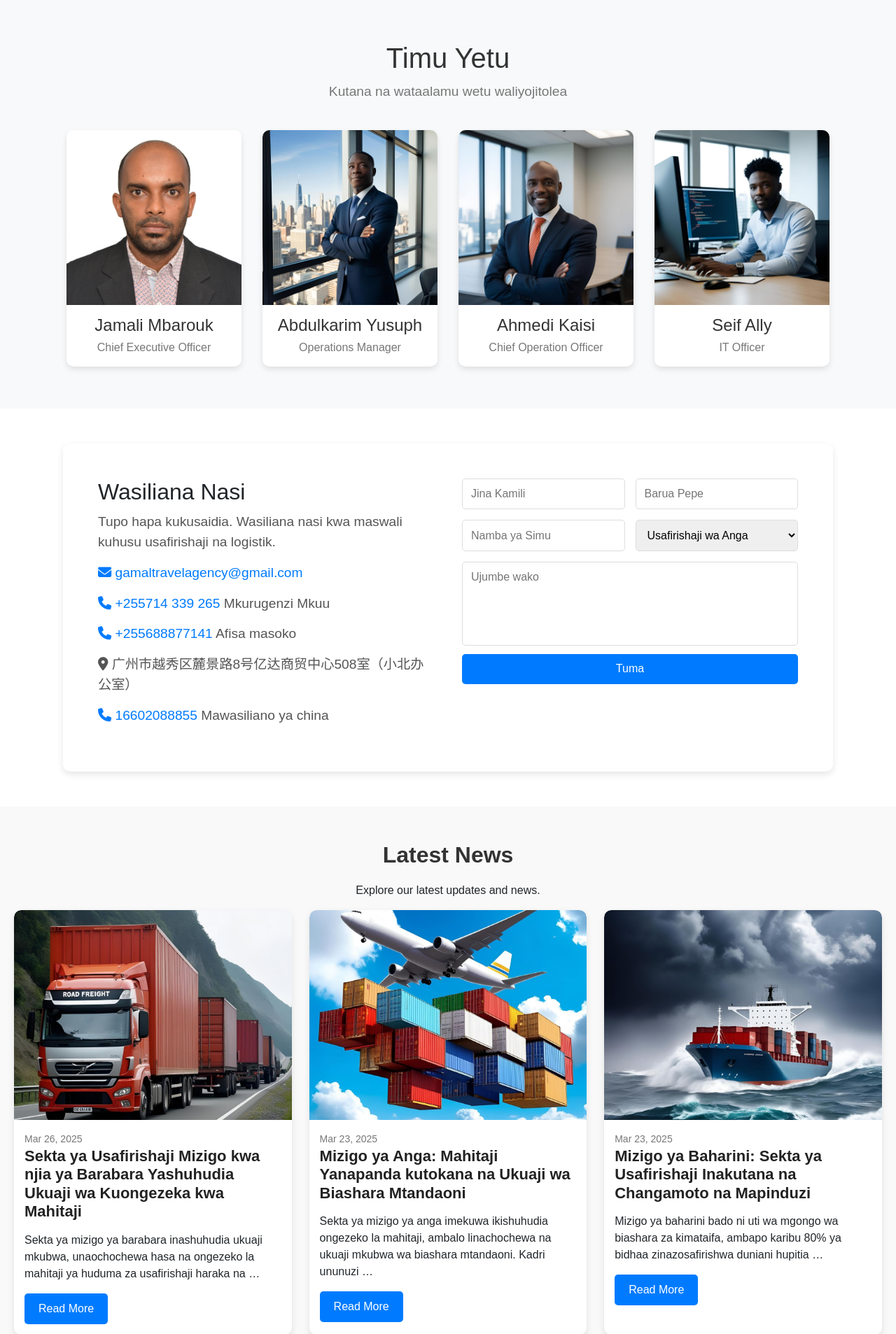
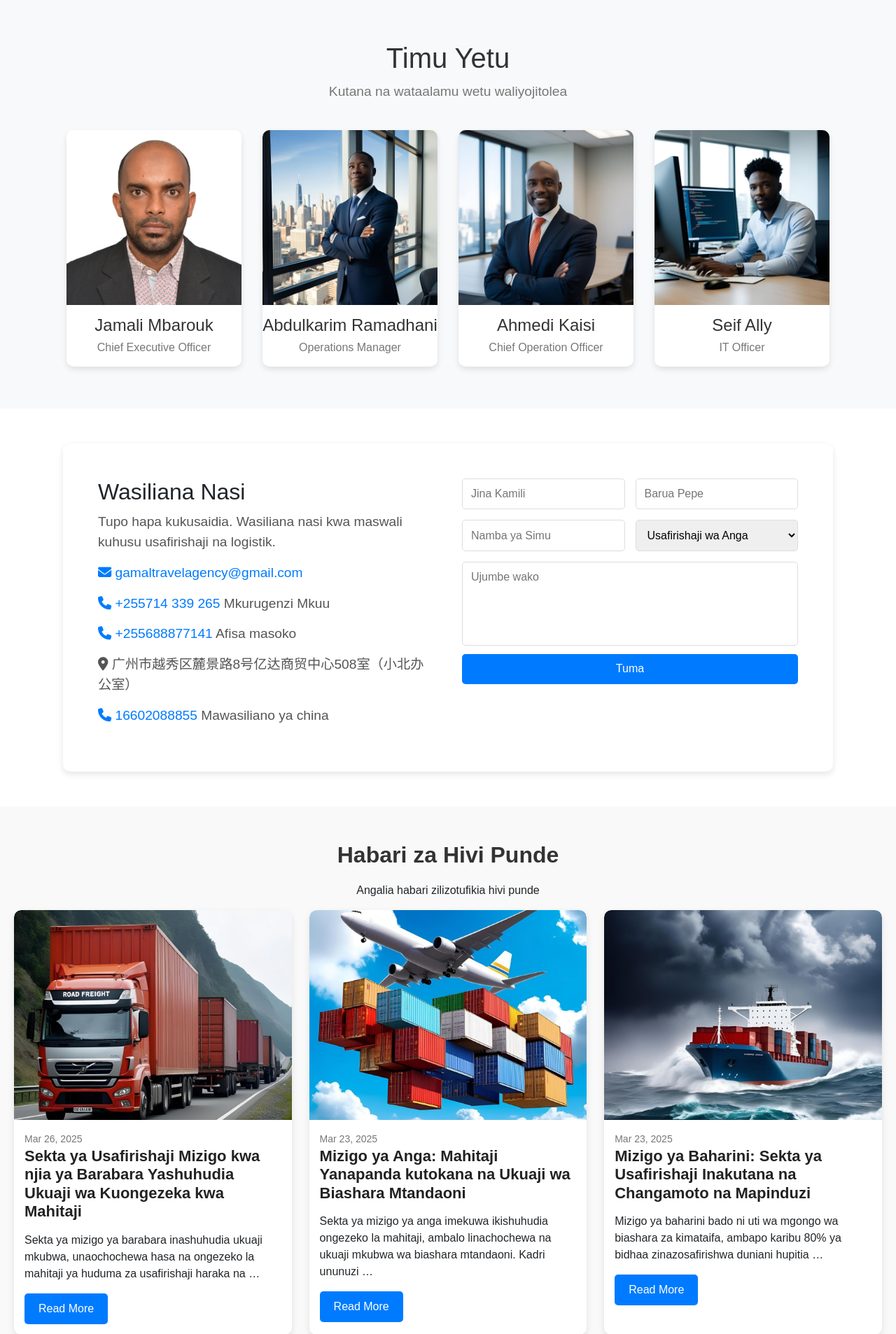
Before and after one commit to notwex/jmcargo, a Django app: page / in a window 1280 px wide. Shown: the part 3680-5587 px from the top of the page at 70% size. Run offline with Django 5.2, Linux system fonts and the light colour scheme; data comes from the database, SQL or seed files in the repository; some libraries are stand-ins or nearby versions.

Commit message:
Updated home.html

```diff
--- a/aircargo/templates/home.html
+++ b/aircargo/templates/home.html
@@ -216,7 +216,7 @@
         </div>
         <div class="team-box">
             <img src="{% static 'images/manager.jpg' %}"  alt="Team Member 2">
-            <h3>Abdulkarim Yusuph</h3>
+            <h3>Abdulkarim Ramadhani</h3>
             <p>Operations Manager</p>
         </div>
         <div class="team-box">
@@ -270,8 +270,8 @@
 </section>
 
 <section class="latest-news">
-    <h2>Latest News</h2>
-    <p>Explore our latest updates and news.</p>
+    <h2>Habari za Hivi Punde</h2>
+    <p>Angalia habari zilizotufikia hivi punde</p>
 
     <div class="news-container">
         {% for news in latest_news %}
```
